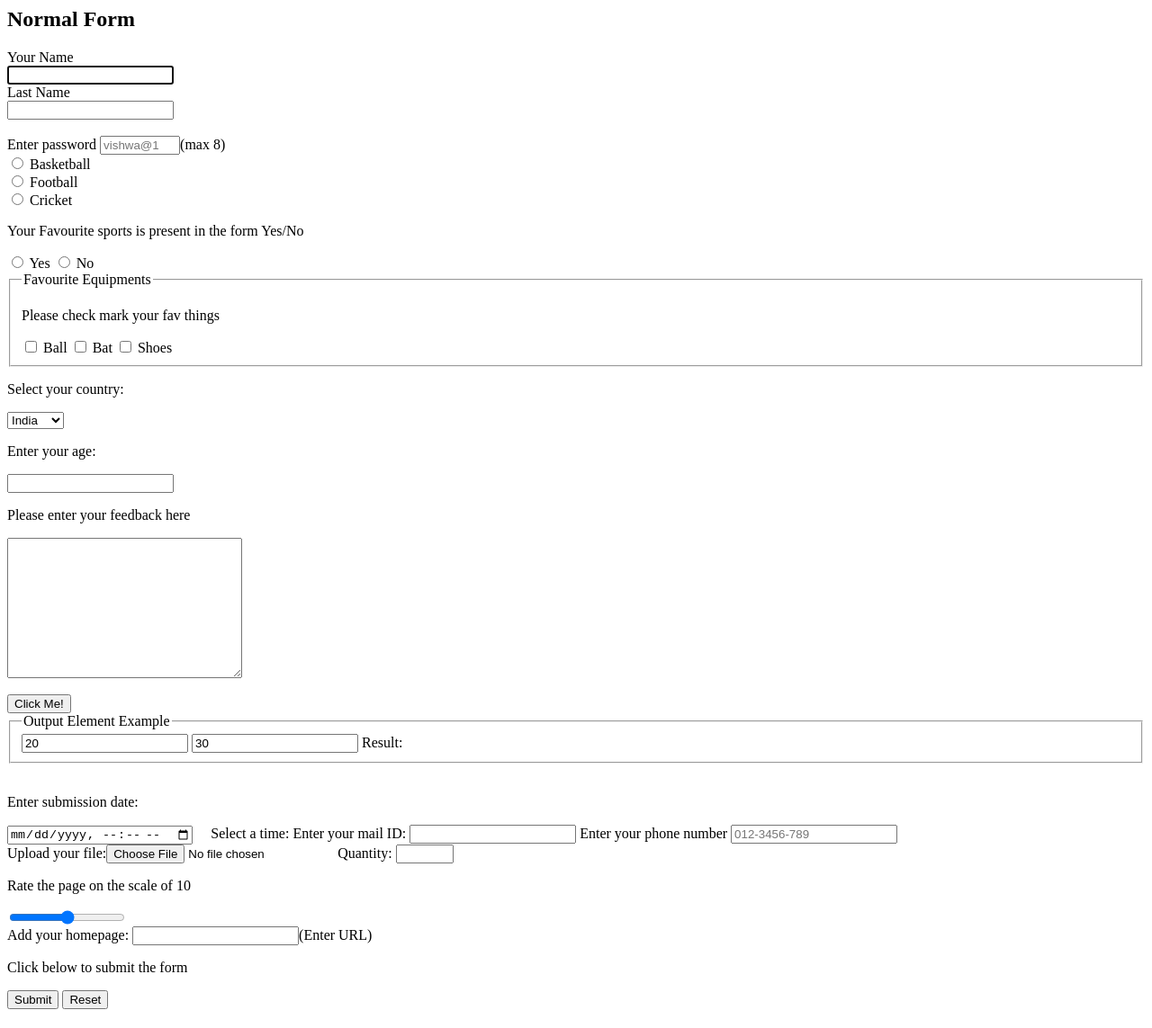
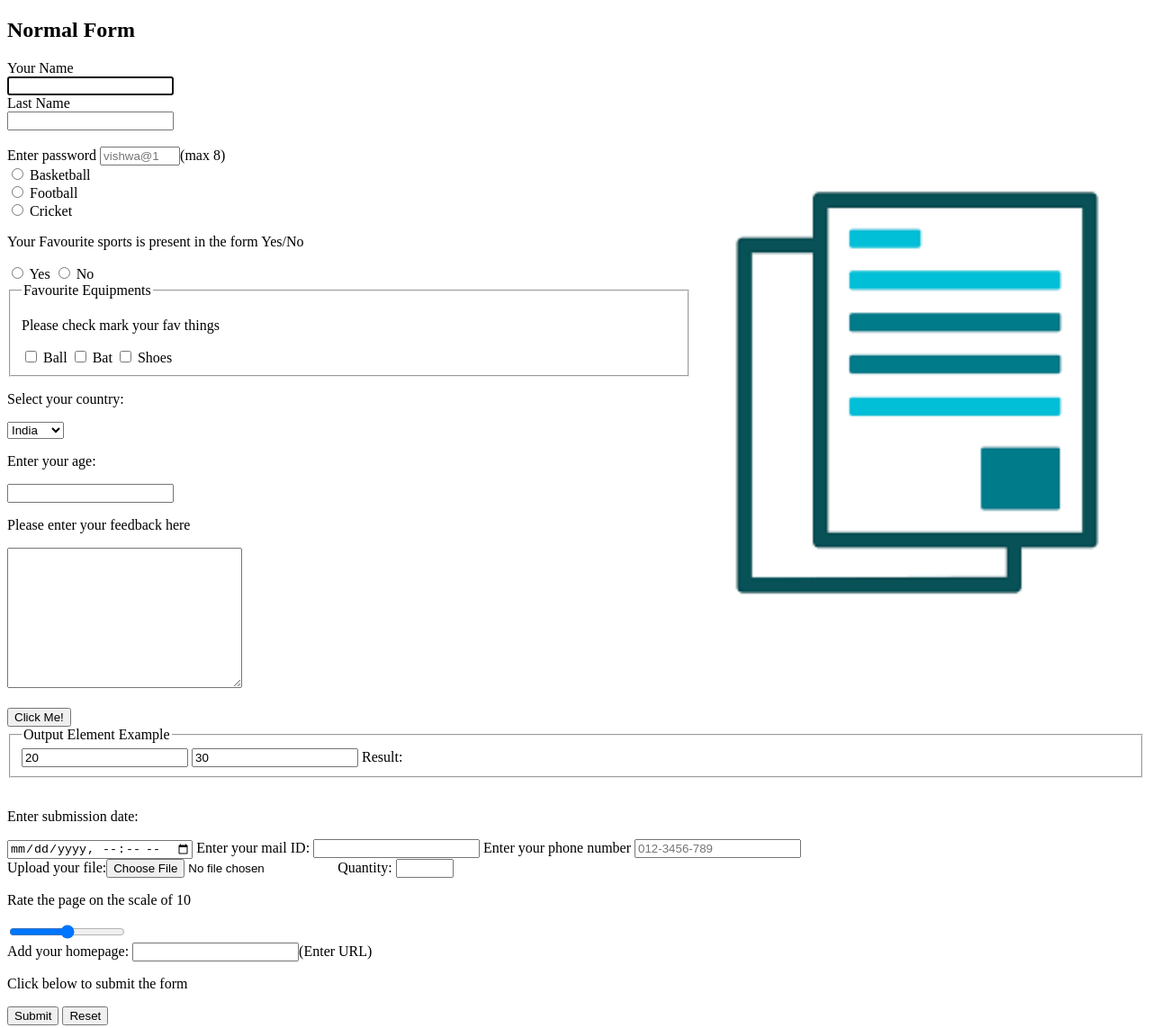
Before and after one commit to vishwajitsingh2215/HTML, a plain HTML site: page form.html in a window 1280 px wide. Shown: the whole page at 90% size. Drawn offline with Linux system fonts and the light colour scheme.

Commit message:
Added Image in form

```diff
--- a/form.html
+++ b/form.html
@@ -1,4 +1,4 @@
-<html>
+<!DOCTYPE html>
     <body>
         <h2>Normal Form</h2>
         <form action="file:///C:/Users/vishw/Desktop/html/index.html"
@@ -9,6 +9,7 @@
             <input type="text" id="lname" name="lname" ><br><br>
             <label for="pwd">Enter password</label>
             <input type="password" id="pwd" name="pwd" maxlength="8" placeholder="vishwa@1" size="8" required>(max 8)<br>
+            <img align="right" src="form_image.png" alt="cant load" width="40%" height="40%">
             <input type="radio" id="basketball" name="fav_sport" value="Basketball">
             <label for="basketball">Basketball</label><br>
             <input type="radio" id="football" name="fav_sport" value="Football">
@@ -62,7 +63,6 @@
             <br>
             <p>Enter submission date:</p>
             <input type="datetime-local" id="submit" name="submit">
-            <label for="appt">&emsp;Select a time:</label>
             <label for="email">Enter your mail ID:</label>
             <input type="email" id="email" name="email">
             <label for="phone">Enter your phone number</label>
```
Also changed, not shown: form_image.png (added).
